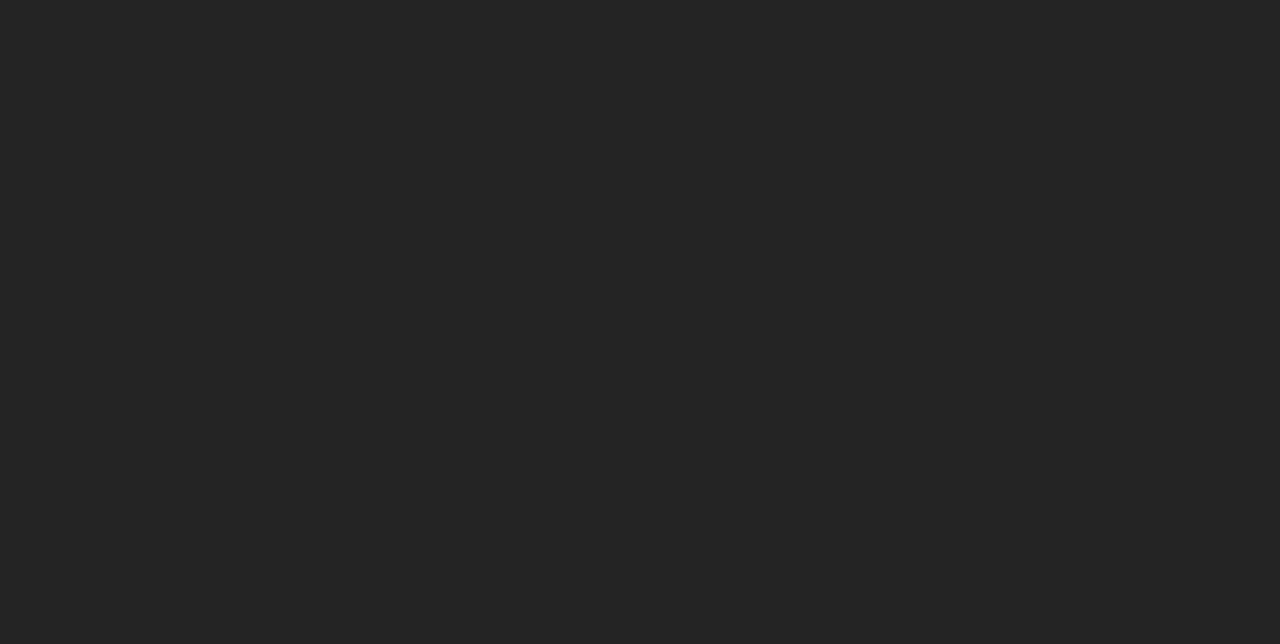
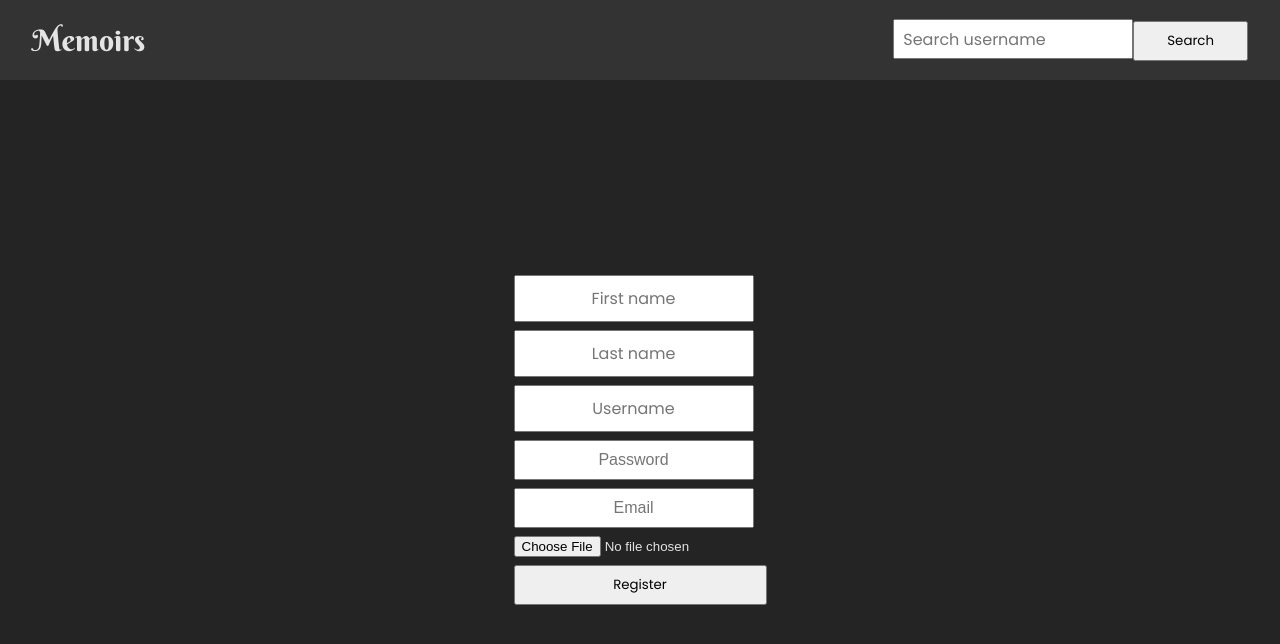
Before and after one commit to ronaldolipata/memoirs-frontend, a React (Vite) app: page /memoirs-frontend/register in a window 1280 px wide. Before the commit this address had no page. Shown: the top 644 px of the page. Built offline with nearby package versions, Linux system fonts and the light colour scheme.

Commit message:
fix: navigations - add /memoirs-frontend in main.jsx and relavant components

```diff
--- a/src/components/Login/index.jsx
+++ b/src/components/Login/index.jsx
@@ -73,7 +73,7 @@ const Login = () => {
           setError(null);
 
           // Navigate to User profile once logged in
-          navigate(`/${refUsername.current.value}`);
+          navigate(`/memoirs-frontend/${refUsername.current.value}`);
         } catch (error) {
           return setError(error);
         }
@@ -90,22 +90,22 @@ const Login = () => {
         <input
           ref={refUsername}
           className={style.inputText}
-          type="text"
-          name="username"
-          placeholder="Username"
+          type='text'
+          name='username'
+          placeholder='Username'
         />
         <input
           ref={refPassword}
           className={style.inputText}
-          type="password"
-          name="password"
-          placeholder="Password"
+          type='password'
+          name='password'
+          placeholder='Password'
         />
         <div>
-          <button onClick={inputValidation} type="button">
+          <button onClick={inputValidation} type='button'>
             Login
           </button>
-          <Link to="/register">Register</Link>
+          <Link to='/register'>Register</Link>
         </div>
         {error && <p className={style.error}>{error}</p>}
       </form>
--- a/src/components/NavBar/index.jsx
+++ b/src/components/NavBar/index.jsx
@@ -22,13 +22,13 @@ const NavBar = () => {
 
   const homeNavigation = () => {
     if (username === null) {
-      return navigate('/');
+      return navigate('/memoirs-frontend/login');
     }
     refSearchUsername.current.value = '';
     setError(null);
     // Update User Data in UserContext when logo is clicked
     updateUserData(username);
-    navigate(`/${username}`);
+    navigate(`/memoirs-frontend/${username}`);
   };
 
   const profileNavigation = () => {
@@ -36,7 +36,7 @@ const NavBar = () => {
     setError(null);
     // Update User Data in UserContext when profile picture is clicked
     updateUserData(username);
-    navigate(`/${username}`);
+    navigate(`/memoirs-frontend/${username}`);
   };
 
   // Get limit and offset queries
@@ -68,7 +68,7 @@ const NavBar = () => {
       setError(null);
 
       // Navigate to User profile once logged in
-      navigate(`/${refSearchUsername.current.value}`);
+      navigate(`/memoirs-frontend/${refSearchUsername.current.value}`);
     } catch (error) {
       return setError(error);
     }
@@ -89,13 +89,13 @@ const NavBar = () => {
           <input
             ref={refSearchUsername}
             className={style.searchInput}
-            type="text"
-            placeholder="Search username"
+            type='text'
+            placeholder='Search username'
           />
           <button
             className={style.searchButton}
             onClick={getUserProfile}
-            type="button"
+            type='button'
           >
             Search
           </button>
@@ -109,7 +109,7 @@ const NavBar = () => {
               <img
                 onClick={profileNavigation}
                 src={user.imageUrl}
-                alt="profile picture"
+                alt='profile picture'
                 className={style.profilePicture}
               />
             </>
--- a/src/components/NavBar/style.module.css
+++ b/src/components/NavBar/style.module.css
@@ -30,6 +30,7 @@
   display: flex;
   align-items: center;
   gap: 1em;
+  display: none;
 }
 
 .searchInput {
@@ -49,3 +50,10 @@
 .error {
   color: #f09a9a;
 }
+
+/* 768px */
+@media (min-width: 48em) {
+  .navRightSide {
+    display: block;
+  }
+}
--- a/src/components/UserProfile/index.jsx
+++ b/src/components/UserProfile/index.jsx
@@ -1,5 +1,5 @@
 import { useEffect, useContext, useState } from 'react';
-import { useParams, Link } from 'react-router-dom';
+import { useParams, Link, useNavigate } from 'react-router-dom';
 import { UserContext } from '@/UserContext';
 import style from '@/components/UserProfile/style.module.css';
 import UserPosts from '@/components/UserPosts';
@@ -22,10 +22,16 @@ function UserProfile() {
 
   const { usernameParams } = useParams();
 
+  const navigate = useNavigate();
+
   const [noUserFound, setNoUserFound] = useState();
 
   // Get user data if searched or enter username via URL
   const getUserProfile = async (username) => {
+    // if (usernameParams === '' && user === undefined) {
+    //   return navigate('/login');
+    // }
+
     try {
       const response = await fetch(
         `https://memoirs.onrender.com/api/v1/users/${username}?limit=6&offset=0`
@@ -66,7 +72,7 @@ function UserProfile() {
                   ? user.imageUrl
                   : searchedUser.imageUrl
               }
-              alt="profile picture"
+              alt='profile picture'
               className={style.profilePicture}
             />
             <div className={style.userDetails}>
@@ -78,7 +84,7 @@ function UserProfile() {
               <p className={style.username}>@{usernameParams}</p>
               {username !== null && usernameParams === username ? (
                 <Link
-                  to="update"
+                  to='update'
                   state={{
                     previousFirstName: firstName,
                     previousLastName: lastName,
--- a/src/main.jsx
+++ b/src/main.jsx
@@ -19,18 +19,27 @@ ReactDOM.createRoot(document.getElementById('root')).render(
       <BrowserRouter>
         <Suspense fallback={<h1>Loading...</h1>}>
           <Routes>
-            <Route path="/" element={<App />} />
-            <Route path="/register" element={<Register />} />
-            <Route path="/login" element={<Login />} />
-            <Route path="/:usernameParams" element={<UserProfile />} />
-            <Route path="/:usernameParams/update" element={<UpdateProfile />} />
-            <Route path="/:usernameParams/post" element={<CreatePost />} />
+            <Route path='/memoirs-frontend/' element={<App />} />
+            <Route path='/memoirs-frontend/register' element={<Register />} />
+            <Route path='/memoirs-frontend/login' element={<Login />} />
             <Route
-              path="/:usernameParams/post/:postId"
+              path='/memoirs-frontend/:usernameParams'
+              element={<UserProfile />}
+            />
+            <Route
+              path='/memoirs-frontend/:usernameParams/update'
+              element={<UpdateProfile />}
+            />
+            <Route
+              path='/memoirs-frontend/:usernameParams/post'
+              element={<CreatePost />}
+            />
+            <Route
+              path='/memoirs-frontend/:usernameParams/post/:postId'
               element={<ViewPost />}
             />
             <Route
-              path="/:usernameParams/post/:postId/update"
+              path='/memoirs-frontend/:usernameParams/post/:postId/update'
               element={<UpdatePost />}
             />
           </Routes>
```
